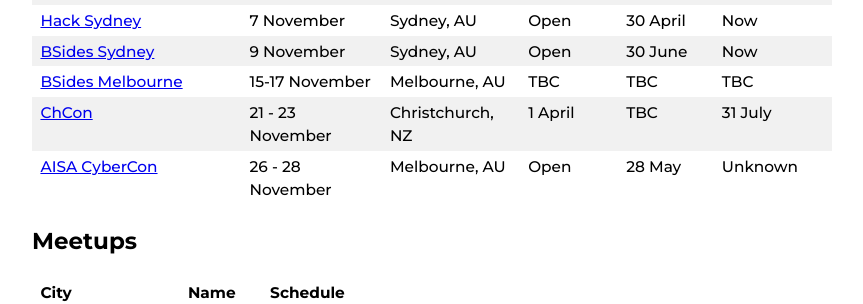
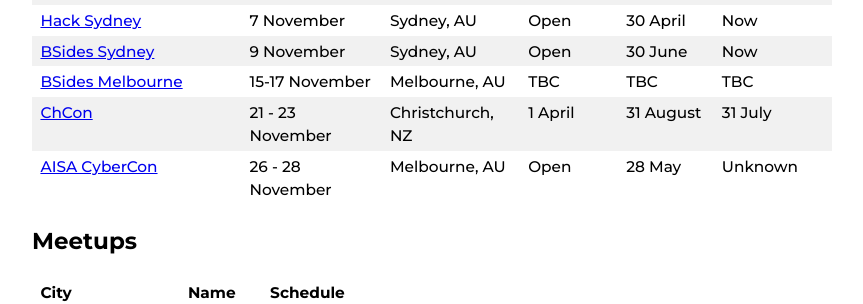
Before and after one commit to nzkarit/downundercons, a Jekyll site: the page built from index.markdown, in a window 1280 px wide. Shown: the part 625-929 px from the top of the page, without its empty margins (208-1071 px from the left). Built offline with Jekyll 4.4.1, drawn with Linux system fonts in a browser that asks for light colours.

Commit message:
Adding ChCon closing date

```diff
--- a/index.markdown
+++ b/index.markdown
@@ -22,7 +22,7 @@ These are a list of hacker/infosec cons and meetups in the NZ and Aussie Area.
 | [Hack Sydney](https://www.hack.sydney/) | 7 November | Sydney, AU | Open | 30 April | Now |
 | [BSides Sydney](https://bsides.sydney) | 9 November | Sydney, AU | Open | 30 June | Now |
 | [BSides Melbourne](https://www.bsidesmelbourne.com/) | 15-17 November | Melbourne, AU | TBC | TBC | TBC|
-| [ChCon](https://2024.chcon.nz/) | 21 - 23 November | Christchurch, NZ | 1 April | TBC | 31 July |
+| [ChCon](https://2024.chcon.nz/) | 21 - 23 November | Christchurch, NZ | 1 April | 31 August | 31 July |
 | [AISA CyberCon](https://conference.aisa.org.au/QuickEventWebsitePortal/2024-australian-cyber-conference-melbourne/cfs-site) | 26 - 28 November | Melbourne, AU | Open | 28 May | Unknown |
 
 ## Meetups
```
